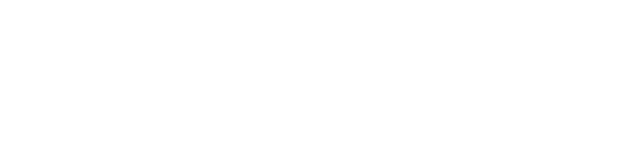
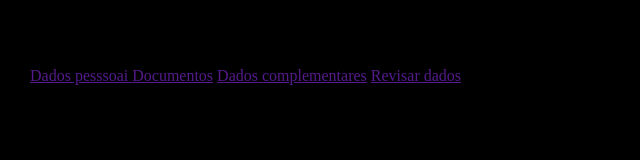
Before and after one commit to carlosribeiro25/Formul-rio_pasport, a plain HTML site: page index.html in a window 1280 px wide. Shown: the whole page, without its empty margins (0-640 px from the left). Drawn offline with Linux system fonts and the light colour scheme.

Commit message:
começando

```diff
--- a/css/style.css
+++ b/css/style.css
@@ -0,0 +1,4 @@
+
+body {
+    background-color: black;
+}
--- a/index.html
+++ b/index.html
@@ -10,8 +10,29 @@
 </head>
 <body>
     <div class="logo-image">
+        <div class="img-content">
+
+        </div>
 
     </div>
+    <header>
+        <h2> Nova solicitação de passaporte</h2>
+        <nav>
+            <li>
+                <a href="">Dados pesssoai </a>
+                <a href="">Documentos</a>
+                <a href="">Dados complementares</a>
+                <a href="">Revisar dados</a>
+                <span> (*)Preenchimento Obrigatório</span>
+            </li>
+        </nav>
+    </header>
+
+    <form action="">
+
+
+    </form>
+
 
 
 
```
